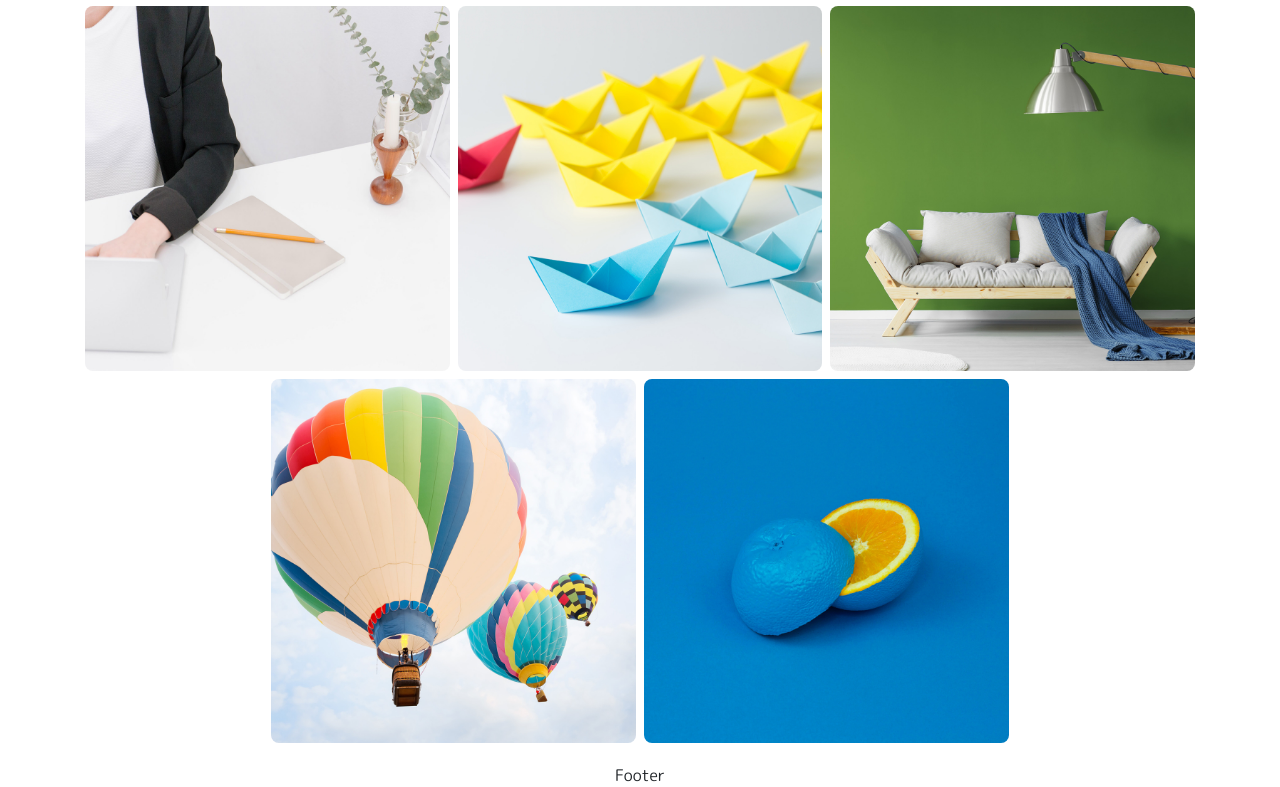
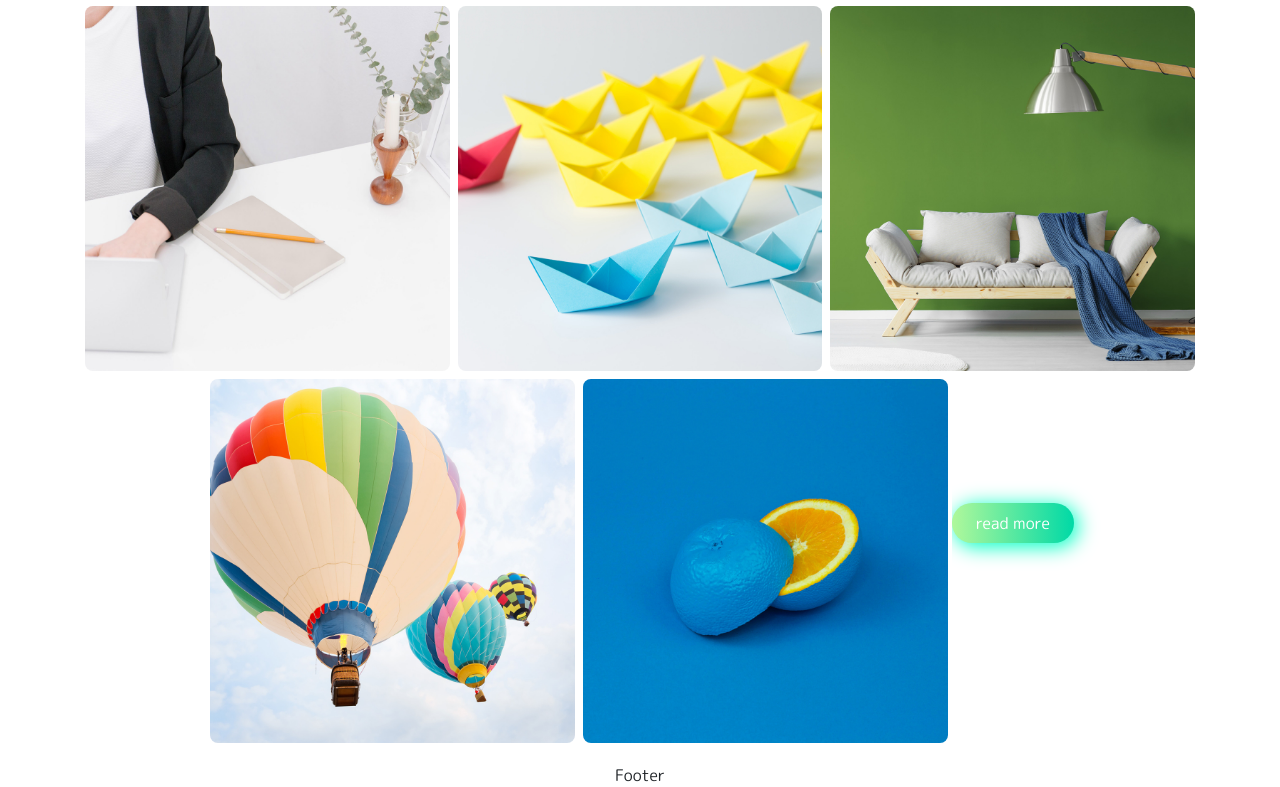
Before and after one commit to Salvatore1985/proj-html-vuejs, a Vue app: page / in a window 1280 px wide. Shown: the part 3683-4470 px from the top of the page. Built offline with nearby package versions, Linux system fonts and the light colour scheme.

Commit message:
add btn component img artist

```diff
--- a/src/components/Main/ArtisticImages.vue
+++ b/src/components/Main/ArtisticImages.vue
@@ -22,6 +22,7 @@
             />
           </div>
           <div id="wrapped-option">
+            <!-- lista option -->
             <ul>
               <li
                 class="py-1"
@@ -36,6 +37,11 @@
                 </a>
               </li>
             </ul>
+          </div>
+          <div class="my-btn">
+            <button class="rounded-pill border-0 green px-4" type="submit">
+              read more
+            </button>
           </div>
         </div>
       </div>
@@ -135,4 +141,7 @@ ul {
   top: 11.4rem;
   right: 0;
 }
+.my-btn {
+  padding: 8rem 0 12rem 0;
+}
 </style>
```
